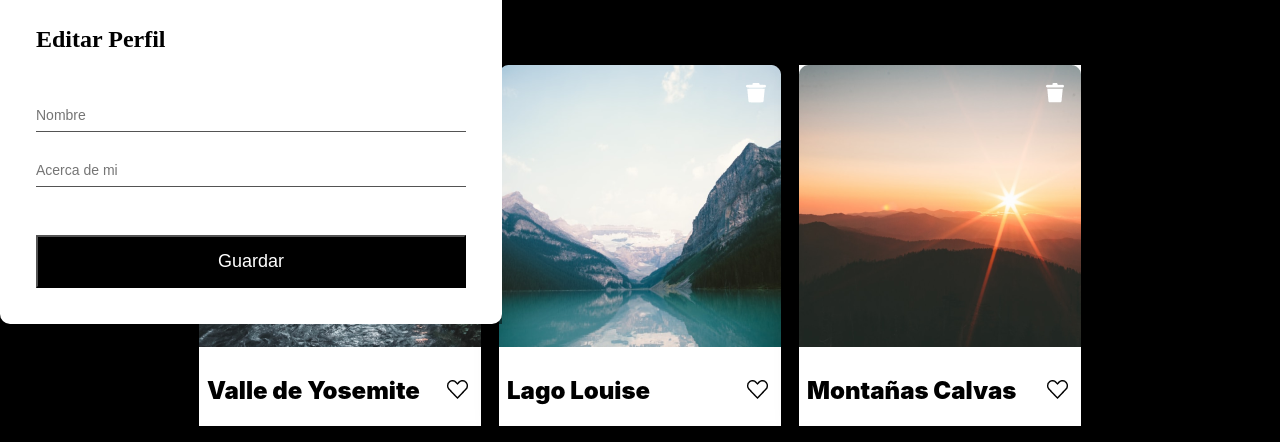
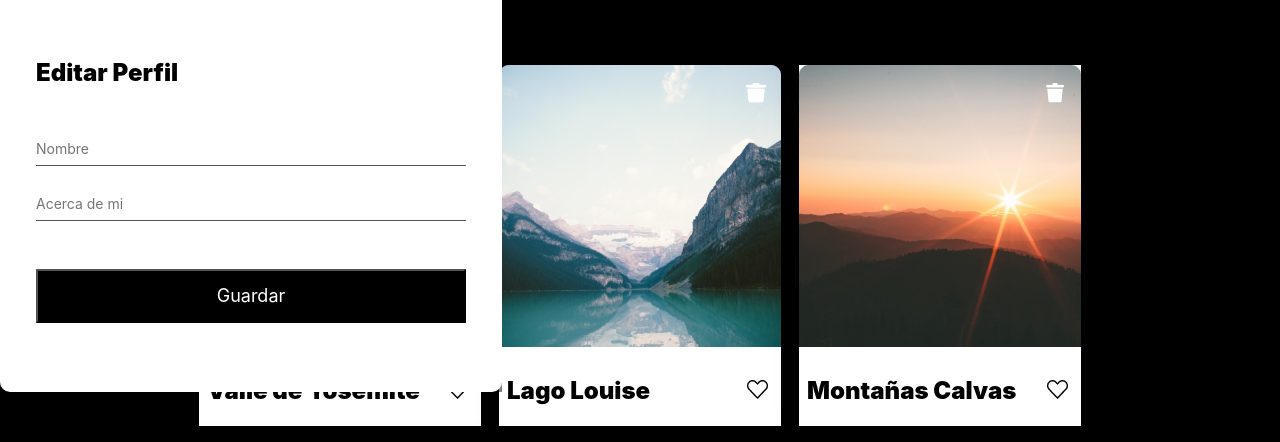
Before and after one commit to JacquelineSalas89/web_project_around, a plain HTML site: page index.html in a window 1280 px wide. Both pictures are taken after a click on the button 779 px from the left and 169 px from the top of the page. Shown: the part 281-723 px from the top of the page. Drawn offline with Linux system fonts and the light colour scheme; a web font is replaced by a local one.

Commit message:
change founts

```diff
--- a/blocks/popup.css
+++ b/blocks/popup.css
@@ -1,17 +1,14 @@
 .popup {
   display: none;
-  background-color:rgba(0, 0, 0, 0.5);
+  background-color: rgba(0, 0, 0, 0.5);
   z-index: 6;
   position: fixed;
   flex-direction: column;
-  justify-content: center;
-
 }
 
-
-
-.popup__form  {
+.popup__form {
   width: 430px;
+  height: 330px;
   display: flex;
   justify-content: center;
   flex-direction: column;
@@ -25,12 +22,9 @@
 
 .popup_show {
   display: flex;
-
 }
 
-
-
-.popup__close-icon{
+.popup__close-icon {
   width: 40px;
   height: 40px;
   position: absolute;
@@ -39,17 +33,19 @@
   cursor: pointer;
 }
 
-.form__close-icon:hover{
-  opacity: .6;
+.form__close-icon:hover {
+  opacity: 0.6;
 }
 
-.popup__title{
+.poppup__title {
+  font-family: "Inter", Arial, sans-serif;
   font-weight: 900;
   font-size: 24px;
   line-height: 29.05px;
 }
 
-.popup__input-name{
+.popup__input-name {
+  font-family: "Inter", Arial, sans-serif;
   margin-top: 54px;
   padding: 0 0 7px 0;
   font-weight: 400;
@@ -59,7 +55,8 @@
   border-bottom: 1px solid #545454;
 }
 
-.popup__input-about{
+.popup__input-about {
+  font-family: "Inter", Arial, sans-serif;
   margin-top: 30px;
   padding: 0 0 7px 0;
   font-weight: 400;
@@ -69,9 +66,10 @@
   border-bottom: 1px solid #545454;
 }
 
-.popup__button-save{
+.popup__button-save {
+  font-family: "Inter", sans-serif, Arial;
   background-color: black;
-  color:white;
+  color: white;
   margin-top: 48px;
   padding: 14px 0 14px 0;
   font-weight: 400;
@@ -80,13 +78,12 @@
   cursor: pointer;
 }
 
-.popup__button-save:hover{
-  opacity: .8;
+.popup__button-save:hover {
+  opacity: 0.8;
 }
 
 @media screen and (max-width: 500px) {
-
-  .popup__form{
+  .popup__form {
     width: 282px;
     display: flex;
     justify-content: center;
@@ -97,3 +94,4 @@
     padding: 25px;
     position: relative;
   }
+}
--- a/pages/index.css
+++ b/pages/index.css
@@ -1,4 +1,3 @@
-@import url(../vendor/fonts.css);
 @import url(../vendor/fonts.css);
 @import url(../blocks/page.css);
 @import url(../blocks/header.css);
--- a/scripts/script.js
+++ b/scripts/script.js
@@ -6,13 +6,9 @@ const profileAbout = document.querySelector(".profile__about");
 const inputName = document.querySelector(".popup__input-name");
 const inputAbout = document.querySelector(".popup__input-about");
 const formProfile = document.querySelector(".popup__form");
-const buttonSave = document.querySelector("popup__button-save");
+const buttonSave = document.querySelector(".popup__button-save");
 
 buttonEdit.addEventListener("click", handleOpenProfile);
-
-buttonClose.addEventListener1("click", handleCloseProfile);
-
-buttonSave.addEventListener("click", handleSaveInfo);
 
 function handleOpenProfile(evt) {
   popupProfile.classList.add("popup_show");
--- a/vendor/fonts.css
+++ b/vendor/fonts.css
@@ -1,7 +1,11 @@
 @font-face {
+  src: url("Inter-Black.ttf") format(ttf);
   font-family: "Inter";
-  font-style: normal;
+  font-weight: 900;
+}
+
+@font-face {
+  src: url("Inter-Regular.ttf") format(ttf);
+  font-family: "Inter";
   font-weight: 400;
-  font-display: swap;
-  src: url("Inter-Regular.woff2") format("woff2");
 }
```
